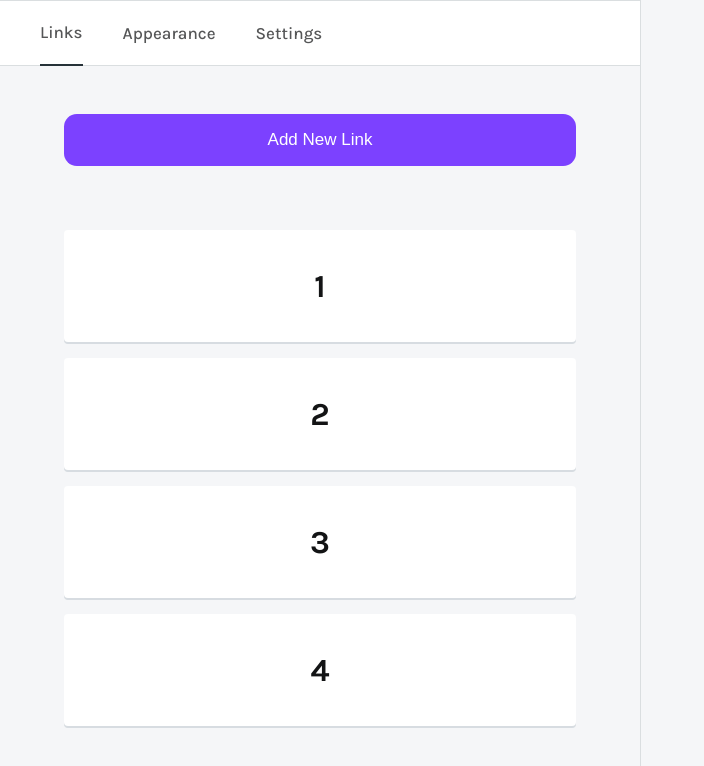
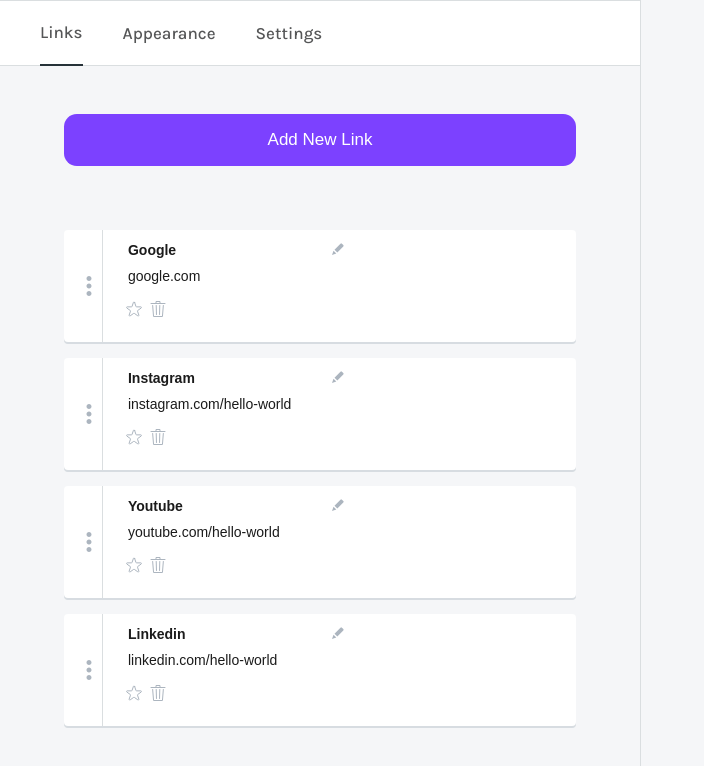
Before and after one commit to hadi-a-azeez/linktree, a React (Create React App) app: page /admin in a window 1280 px wide. Shown: the top 766 px of the page, without its empty margins (0-704 px from the left). Built offline with nearby package versions, Linux system fonts and the light colour scheme.

Commit message:
ui added, functions added

```diff
--- a/src/components/LinkItem.tsx
+++ b/src/components/LinkItem.tsx
@@ -4,11 +4,18 @@
 import { useRef } from "react";
 import { XYCoord } from "dnd-core";
 
+interface data {
+  id: number;
+  text: string;
+  url: string;
+}
 type AppProps = {
-  text: string;
+  data: data;
   index: number;
+  id: number;
   moveCardHandler: any;
-  setItems: any;
+  handleTitleChange: any;
+  handleUrlChange: any;
 };
 
 interface DragItem {
@@ -17,7 +24,14 @@
   type: string;
 }
 
-const LinkItem = ({ text, index, moveCardHandler, setItems }: AppProps) => {
+const LinkItem = ({
+  data,
+  index,
+  id,
+  moveCardHandler,
+  handleTitleChange,
+  handleUrlChange,
+}: AppProps) => {
   const ref = useRef<HTMLDivElement>(null);
 
   const [, drop] = useDrop({
@@ -87,7 +101,79 @@
   dragRef(drop(ref));
   return (
     <div className={styles.card} ref={ref} style={{ opacity }}>
-      <h1>{text}</h1>
+      <div className={styles.handler_container}>
+        <svg
+          viewBox="0 0 16 16"
+          color="gray"
+          enableBackground="new 0 0 24 24"
+          className={styles.handler_icon}
+        >
+          <path d="M6 2C6 0.9 6.9 0 8 0C9.1 0 10 0.9 10 2C10 3.1 9.1 4 8 4C6.9 4 6 3.1 6 2M6 8C6 6.9 6.9 6 8 6C9.1 6 10 6.9 10 8C10 9.1 9.1 10 8 10C6.9 10 6 9.1 6 8M6 14C6 12.9 6.9 12 8 12C9.1 12 10 12.9 10 14C10 15.1 9.1 16 8 16C6.9 16 6 15.1 6 14"></path>
+        </svg>
+      </div>
+      <div className={styles.content_container}>
+        <div className={styles.content_wraper}>
+          <div className={styles.title_wraper}>
+            <input
+              type="text"
+              placeholder="Title"
+              value={data.text}
+              onChange={(e) => handleTitleChange(e.target.value, id)}
+              className={styles.title_field}
+            />
+            <button className={styles.edit_btn}>
+              <svg
+                color="palette.slate4"
+                fontStyle="italic"
+                viewBox="0 0 12 12"
+                enableBackground="new 0 0 24 24"
+                className={styles.edit_icon}
+              >
+                <path d="M2.5,6.67188,8.46477.70711a1,1,0,0,1,1.41421,0L11.29289,2.121a1,1,0,0,1,0,1.41421L5.32813,9.5ZM4.32813,10.5,0,12,1.5,7.67188Z"></path>
+              </svg>
+            </button>
+          </div>
+          <div className={styles.url_wraper}>
+            <input
+              type="text"
+              placeholder="Url"
+              value={data.url}
+              onChange={(e) => handleUrlChange(e.target.value, id)}
+              className={styles.url_field}
+            />
+          </div>
+          <div className={styles.icons_wraper}>
+            <svg
+              viewBox="0 0 16 16"
+              display="block"
+              enableBackground="new 0 0 24 24"
+              className={styles.icon}
+            >
+              <path
+                fill="none"
+                stroke="currentColor"
+                stroke-linecap="round"
+                stroke-linejoin="round"
+                d="M8.613 1.434l1.33 4.007a.625.625 0 00.6.422h4.318a.623.623 0 01.378 1.13l-3.5 2.487a.6.6 0 00-.227.68l1.334 4.017a.639.639 0 01-.991.7L8.37 12.4a.642.642 0 00-.739 0l-3.485 2.477a.638.638 0 01-.99-.7l1.335-4.02a.6.6 0 00-.227-.68l-3.5-2.485a.622.622 0 01.378-1.129h4.32a.624.624 0 00.6-.422l1.33-4.007a.649.649 0 011.221 0z"
+              ></path>
+            </svg>
+            <svg
+              viewBox="0 0 16 16"
+              display="block"
+              enableBackground="new 0 0 24 24"
+              className={styles.icon}
+            >
+              <path
+                fill="none"
+                stroke="currentColor"
+                stroke-linecap="round"
+                stroke-linejoin="round"
+                d="M6 2.5v-2h4v2M1 2.5h14M9.533 13.5l.25-9M6.217 4.5l.25 9M2.661 4.5l.889 11h8.9l.888-11"
+              ></path>
+            </svg>
+          </div>
+        </div>
+      </div>
     </div>
   );
 };
--- a/src/components/NavBar.module.scss
+++ b/src/components/NavBar.module.scss
@@ -7,6 +7,8 @@
   min-height: 4rem;
   border: 1px solid #dadee0;
   background-color: white;
+  position: sticky;
+  top: 0px;
 }
 .link_wraper {
   display: flex;
--- a/src/components/linkItem.module.scss
+++ b/src/components/linkItem.module.scss
@@ -8,4 +8,94 @@
   display: flex;
   align-items: center;
   justify-content: center;
+  flex-direction: row;
 }
+.handler_container {
+  width: 5%;
+  height: 100%;
+  border-right: 1px solid #dadee0;
+  display: flex;
+  align-items: center;
+  justify-content: center;
+  .handler_icon {
+    height: 20px;
+    height: 20px;
+    fill: rgb(172, 181, 191);
+    color: rgb(172, 181, 191);
+    //color: #dadee0;
+  }
+}
+.content_container {
+  width: 90%;
+  height: 100%;
+  //background-color: red;
+  display: flex;
+  align-items: center;
+  justify-content: center;
+}
+.content_wraper {
+  width: 90%;
+  height: 80%;
+  //background-color: yellow;
+}
+.title_wraper {
+  display: flex;
+  flex-direction: row;
+}
+.title_field {
+  border: none;
+  background: transparent;
+  width: auto;
+  max-width: 90%;
+  font-size: 14px;
+  font-weight: 600;
+  color: rgb(27, 27, 27);
+  appearance: none;
+  cursor: pointer;
+  text-overflow: ellipsis;
+  background-image: none;
+  border-radius: 0px;
+  box-shadow: none;
+}
+.edit_btn {
+  background-color: transparent;
+  border: none;
+}
+.edit_icon {
+  fill: rgb(172, 181, 191);
+  color: rgb(172, 181, 191);
+  width: 12px;
+  height: 12px;
+}
+.url_wraper {
+  display: flex;
+  flex-direction: row;
+  margin-top: 0.5rem;
+}
+.url_field {
+  border: none;
+  background: transparent;
+  width: auto;
+  max-width: 90%;
+  font-size: 14px;
+  font-weight: 400;
+  color: rgb(27, 27, 27);
+  appearance: none;
+  cursor: pointer;
+  text-overflow: ellipsis;
+  background-image: none;
+  border-radius: 0px;
+  box-shadow: none;
+}
+.icons_wraper {
+  display: flex;
+  flex-direction: row;
+  margin-top: 1rem;
+}
+.icon {
+  width: 16px;
+  height: 16px;
+  fill: rgb(172, 181, 191);
+  color: rgb(172, 181, 191);
+  margin-right: 0.5rem;
+}
--- a/src/pages/admin.module.scss
+++ b/src/pages/admin.module.scss
@@ -22,6 +22,9 @@
   margin-top: 3rem;
   border-radius: 0.8rem;
   border: none;
+  &:hover {
+    background-color: #a076fc;
+  }
 }
 .items_container {
   width: 80%;
--- a/src/pages/admin.tsx
+++ b/src/pages/admin.tsx
@@ -1,4 +1,4 @@
-import React, { useState } from "react";
+import React, { useState, useEffect } from "react";
 import LinkItem from "../components/LinkItem";
 import NavBar from "../components/NavBar";
 import styles from "./admin.module.scss";
@@ -16,27 +16,36 @@
 type array = {
   id: number;
   text: string;
+  url: string;
 }[];
 
 const Admin: React.FC = () => {
   const [items, setItems] = useState([
     {
       id: 1,
-      text: "1",
+      text: "Google",
+      url: "google.com",
     },
     {
       id: 2,
-      text: "2",
+      text: "Instagram",
+      url: "instagram.com/hello-world",
     },
     {
       id: 3,
-      text: "3",
+      text: "Youtube",
+      url: "youtube.com/hello-world",
     },
     {
       id: 4,
-      text: "4",
+      text: "Linkedin",
+      url: "linkedin.com/hello-world",
     },
   ]);
+
+  // useEffect(() => {
+  //   console.log("rendered");
+  // }, [items]);
 
   const [{ canDrop, isOver }, drop] = useDrop({
     accept: "ITEM",
@@ -54,12 +63,14 @@
       setItems((prevState: array) => {
         const coppiedStateArray: array = [...prevState];
 
+        //remove item by "hoverIndex" and put "dragItem" instead
         const prevItem: array = coppiedStateArray.splice(
           hoverIndex,
           1,
           dragItem
         );
 
+        //remove item by "dragIndex" and put "prevItem" instead
         coppiedStateArray.splice(dragIndex, 1, prevItem[0]);
 
         return coppiedStateArray;
@@ -67,19 +78,59 @@
     }
   };
 
+  const handleTitleChange = (value: string, id: number) => {
+    setItems((prevState: array) => {
+      const prevStateCopy = [...prevState];
+      prevStateCopy.map((i) => {
+        if (i.id === id) {
+          i.text = value;
+        }
+      });
+      return prevStateCopy;
+    });
+  };
+  const handleUrlChange = (value: string, id: number) => {
+    setItems((prevState: array) => {
+      const prevStateCopy = [...prevState];
+      prevStateCopy.map((i) => {
+        if (i.id === id) {
+          i.url = value;
+        }
+      });
+      return prevStateCopy;
+    });
+  };
+
+  const handleAddLink = () => {
+    setItems((prevState) => {
+      const prevStateCopy = [...prevState];
+      prevStateCopy.unshift({
+        id: prevState[prevState.length - 1].id + 1,
+        text: "",
+        url: "",
+      });
+      return prevStateCopy;
+    });
+    console.log(items);
+  };
+
   return (
     <div className={styles.container}>
       <div className={styles.grid_left}>
         <NavBar />
-        <button className={styles.btn_main}>Add New Link</button>
+        <button className={styles.btn_main} onClick={() => handleAddLink()}>
+          Add New Link
+        </button>
         <div className={styles.items_container} ref={drop}>
           {items.map((card, i) => (
             <LinkItem
-              key={card.id}
+              key={i}
               index={i}
-              text={card.text}
+              id={card.id}
+              data={card}
               moveCardHandler={moveCardHandler}
-              setItems={setItems}
+              handleTitleChange={handleTitleChange}
+              handleUrlChange={handleUrlChange}
             />
           ))}
         </div>
```
